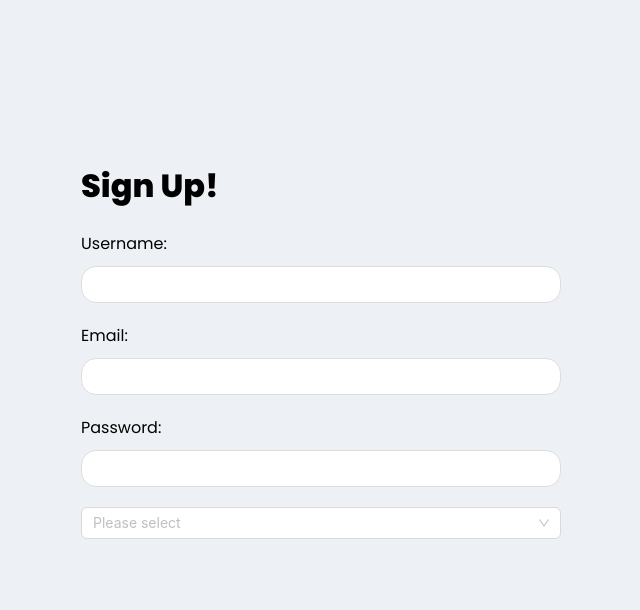
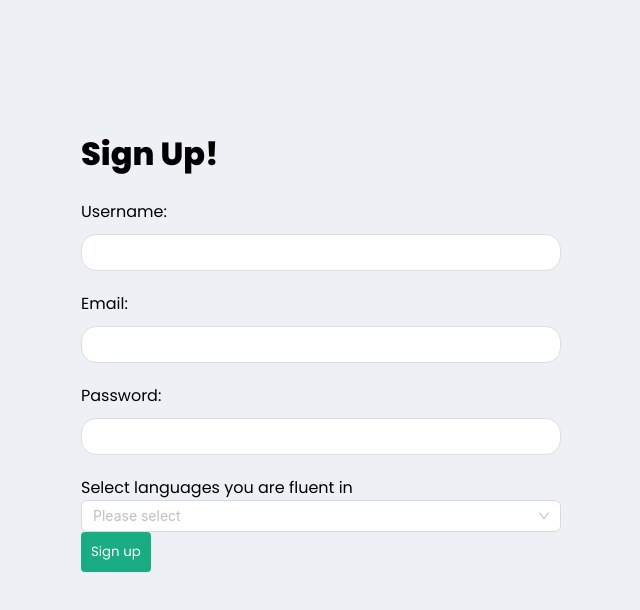
Before and after one commit to alee279/pennapps23, a React (Create React App) app in the folder frontend/: page /signup in a window 1280 px wide. Shown: the top 610 px of the page, without its empty margins (319-959 px from the left). Built offline with nearby package versions, Linux system fonts and the light colour scheme.

Commit message:
Added signup button functionality

```diff
--- a/frontend/src/index.css
+++ b/frontend/src/index.css
@@ -47,3 +47,13 @@ input {
   border-radius: 15px;
   box-sizing: border-box;
 }
+
+form button {
+  background: #1aac83;
+  border: 0;
+  color: #fff;
+  padding: 10px;
+  font-family: "Poppins";
+  border-radius: 4px;
+  cursor: pointer;
+}
--- a/frontend/src/pages/SignUp.js
+++ b/frontend/src/pages/SignUp.js
@@ -3,6 +3,8 @@ import { Select } from 'antd';
 
 
 const SignUp = () => {
+    const [error, setError] = useState(null);
+    const [isLoading, setIsLoading] = useState(null);
     const [email, setEmail] = useState('');
     const [password, setPassword] = useState('');
     const [username, setUsername] = useState('');
@@ -12,6 +14,30 @@ const SignUp = () => {
     const handleChange = (value) => {
         setFluentLanguage(value)
     };
+
+    const handleSubmit = async () => {
+        setIsLoading(true);
+        const response = await fetch('http://localhost:4000/users/signup', {
+            method: 'POST',
+            headers: {'Content-Type': 'application/json'},
+            body: JSON.stringify({username, email, password, fluentLanguage, learningLanguage})
+        });
+
+        const json = await response.json();
+
+        if (!response.ok) {
+            setIsLoading(false);
+            setError(json.error);
+        }
+
+        if (response.ok) {
+            // save the user to local storage
+            localStorage.setItem('user', JSON.stringify(json));
+
+            setIsLoading(false);
+        }
+    }
+
 
     const options = [
         {
@@ -26,7 +52,7 @@ const SignUp = () => {
 
     return (
         <div className="signup-page">
-            <form className='signup-form' action="">
+            <form className='signup-form' onSubmit={handleSubmit}>
                 <h1>Sign Up!</h1>
                 <label>Username:</label>
                 <input
@@ -48,6 +74,7 @@ const SignUp = () => {
                     onChange={(e) => setPassword(e.target.value)}
                     value={password}
                 />
+                <label>Select languages you are fluent in</label>
                 <Select
                     showSearch
                     mode="tags"
@@ -56,6 +83,8 @@ const SignUp = () => {
                     style={{ width: '100%' }}
                     options={options}
                 />
+                <button disabled={isLoading}>Sign up</button>
+
             </form>
         </div>
     )
```
